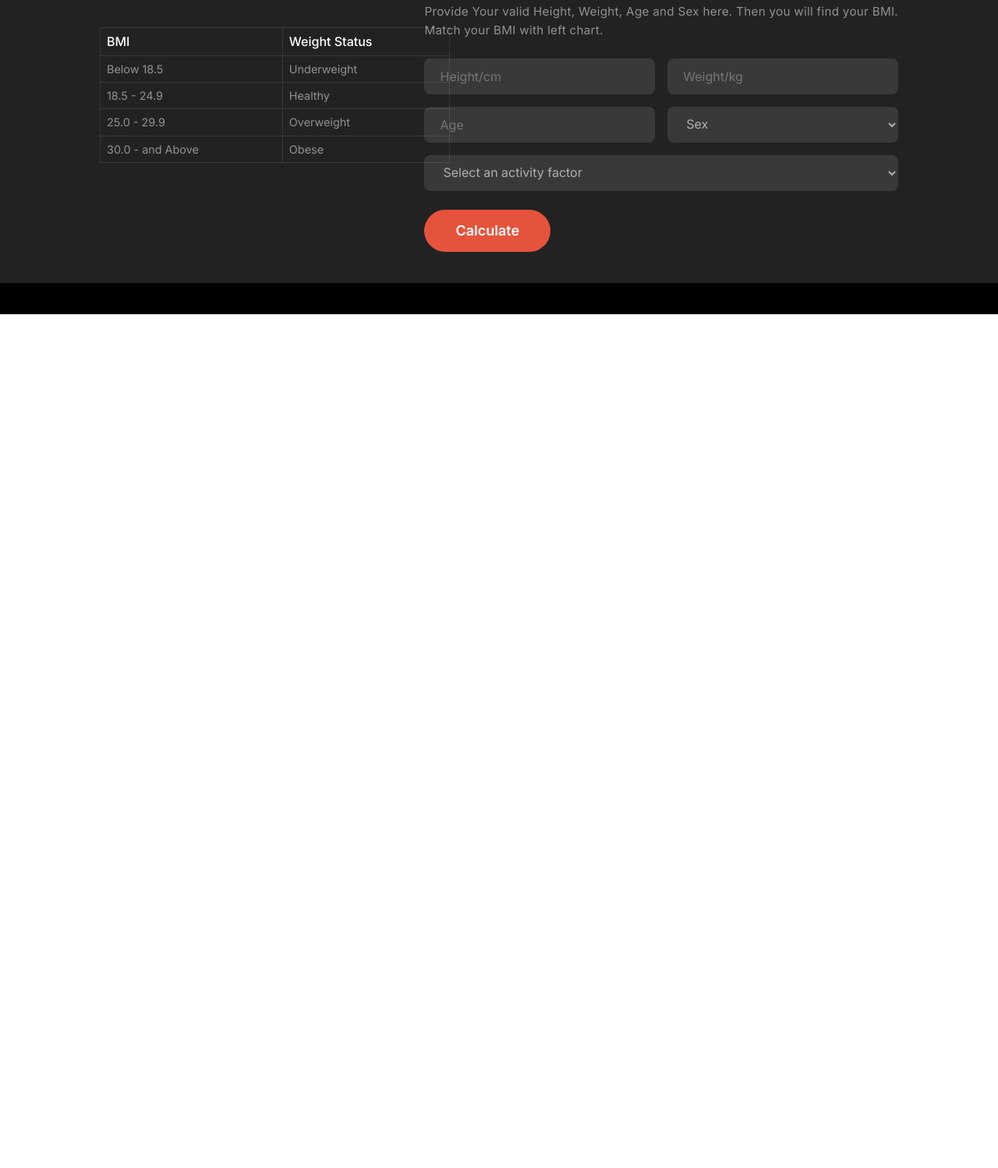
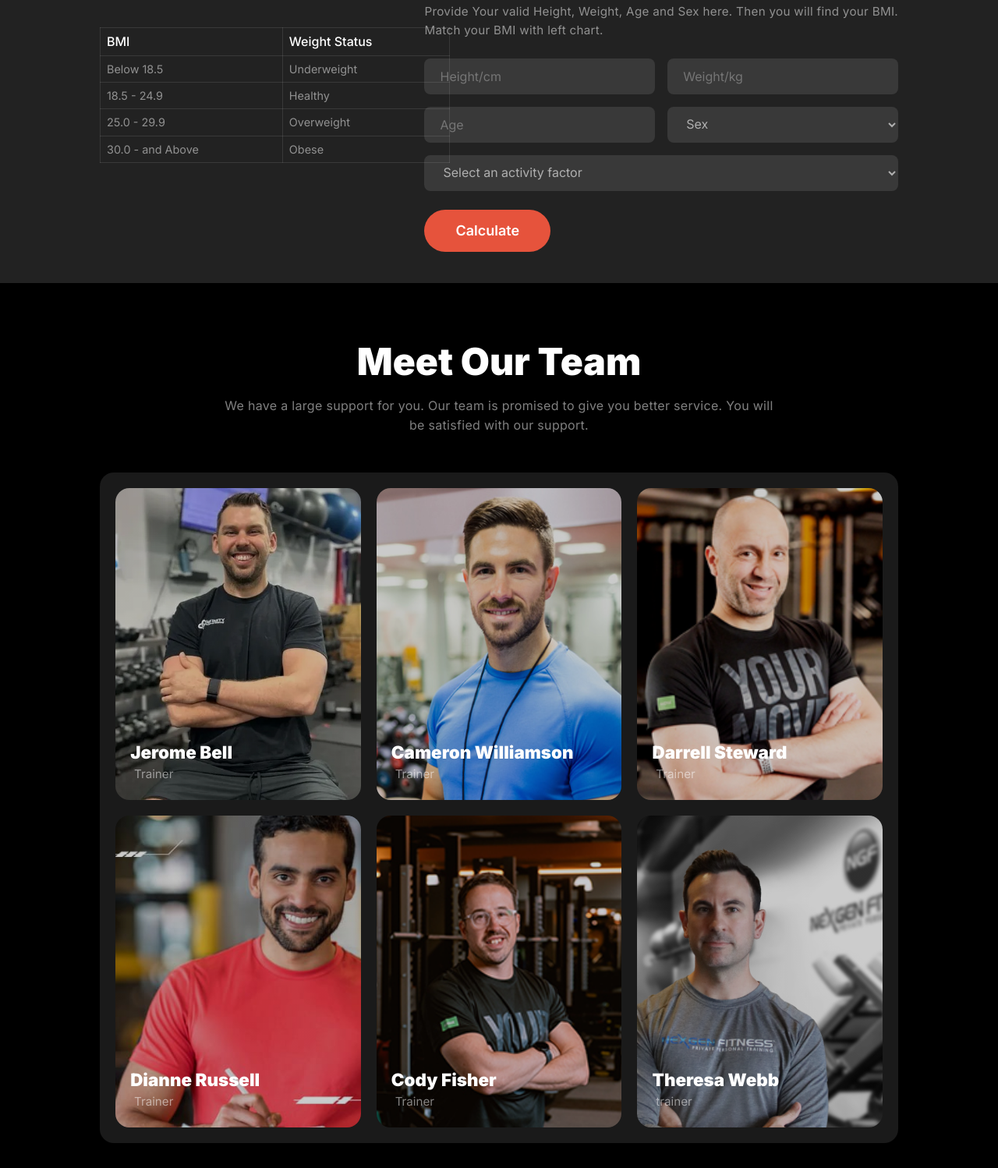
Before and after one commit to ad-monir2001/phero-assignment-2, a plain HTML site: page index.html in a window 1280 px wide. Shown: the part 1974-3472 px from the top of the page at 78% size. Before the commit the page ends 2377 px from the top, so only its background shows below. Drawn offline with Linux system fonts and the light colour scheme.

Commit message:
team section done

```diff
--- a/index.html
+++ b/index.html
@@ -53,7 +53,6 @@
     </header>
     <main>
         <!-- Change habit section start -->
-
         <section class="change__habits">
             <div class="container">
                 <h1>Change Your Habits</h1>
@@ -82,11 +81,9 @@
                 </div>
             </div>
         </section>
-
         <!-- Change habit section end -->
 
         <!-- Run extra mile section start -->
-
         <section class="run__extra">
             <div class="run__container">
                 <div class="run__texts">
@@ -97,7 +94,6 @@
                 <div class="image__container"><img src="images/run.jpg" alt=""></div>
             </div>
         </section>
-
         <!-- Run extra mile section end -->
 
         <!-- BMI Calculator section start here -->
@@ -165,6 +161,51 @@
             </div>
         </section>
         <!-- BMI Calculator section end here -->
+
+        <!-- Meet our team section start Here -->
+         <section id="meet__team">
+            <h1 class="team__heading">Meet Our Team</h1>
+            <p class="team__description">We have a large support for you. Our team is promised to give you better service. You will <br> be satisfied with our support.</p>
+            <div id="team__container">
+                <div class="bell team__member">
+                    <div class="team__text">
+                        <h2>Jerome Bell</h2>
+                        <p>Trainer</p>
+                    </div>
+                </div>
+                <div class="williamson team__member">
+                    <div class="team__text">
+                        <h2>Cameron Williamson</h2>
+                        <p>Trainer</p>
+                    </div>
+                </div>
+                <div class="steward team__member">
+                    <div class="team__text">
+                        <h2>Darrell Steward</h2>
+                        <p>Trainer</p>
+                    </div>
+                </div>
+                <div class="russell team__member">
+                    <div class="team__text">
+                        <h2>Dianne Russell</h2>
+                        <p>Trainer</p>
+                    </div>
+                </div>
+                <div class="cody team__member">
+                    <div class="team__text">
+                        <h2>Cody Fisher</h2>
+                        <p>Trainer</p>
+                    </div>
+                </div>
+                <div class="webb team__member">
+                    <div class="team__text">
+                        <h2>Theresa Webb</h2>
+                        <p>trainer</p>
+                    </div>
+                </div>
+            </div>
+         </section>
+        <!-- Meet our team section end Here -->
     </main>
     <footer></footer>
 </body>
--- a/style.css
+++ b/style.css
@@ -577,14 +577,15 @@ select {
 }
 
 option {
-  color: rgba(255, 255, 255, .6);
+  color: rgba(255, 255, 255, 0.6);
   background: #000;
 }
 
 #calculator__btn {
   border-radius: 42px;
   background: #e6533c;
-  padding: 16px 40px; color: #FFF;
+  padding: 16px 40px;
+  color: #fff;
   font-family: Inter;
   font-size: 18px;
   font-style: normal;
@@ -605,7 +606,7 @@ option {
   grid-column: span 2;
 }
 
-@media screen  and (max-width: 576px) {
+@media screen and (max-width: 576px) {
   .bmi__heading {
     font-size: 2rem;
     text-align: start;
@@ -627,3 +628,167 @@ option {
     width: 90%;
   }
 }
+
+/* ! style rule for meet our team section and media queries */
+
+#meet__team {
+  background: #000;
+  padding: 2rem 10%;
+}
+
+.team__heading {
+  color: #fff;
+  font-family: Inter;
+  font-size: 3rem;
+  font-style: normal;
+  font-weight: 900;
+  line-height: 120%;
+  text-align: center;
+}
+
+.team__description {
+  color: rgba(255, 255, 255, 0.5);
+  text-align: center;
+  font-family: Inter;
+  font-size: 1rem;
+  font-style: normal;
+  font-weight: 400;
+  line-height: 25px;
+  letter-spacing: 0.3px;
+  margin: 1rem 0 3rem;
+}
+
+#team__container {
+  display: grid;
+  grid-template-columns: repeat(3, 1fr);
+  grid-gap: 20px;
+  padding: 20px;
+  border-radius: 18px;
+  background: rgba(255, 255, 255, 0.1);
+}
+
+.team__member h2 {
+  color: #fff;
+  font-family: Inter;
+  font-size: 1.4rem;
+  font-style: normal;
+  font-weight: 900;
+  line-height: 120%; /* 24px */
+}
+
+.team__member p {
+  color: rgba(255, 255, 255, 0.5);
+  font-family: Inter;
+  font-size: 0.95rem;
+  font-style: normal;
+  font-weight: 400;
+  line-height: 120%;
+  margin: 0.3rem;
+}
+
+.team__member {
+  border-radius: 18px;
+  height: 400px;
+  display: flex;
+  align-items: end;
+  padding: 1.2rem;
+}
+
+.bell {
+  background: linear-gradient(
+      0deg,
+      rgba(0, 0, 0, 0.2) 0%,
+      rgba(0, 0, 0, 0.2) 100%
+    ),
+    url('images/trainer1.png') lightgray 50% / cover no-repeat;
+}
+
+.williamson {
+  background: linear-gradient(
+      0deg,
+      rgba(0, 0, 0, 0.2) 0%,
+      rgba(0, 0, 0, 0.2) 100%
+    ),
+    url('images/trainer2.png') lightgray 50% / cover no-repeat;
+}
+
+.steward {
+  background: linear-gradient(
+      0deg,
+      rgba(0, 0, 0, 0.2) 0%,
+      rgba(0, 0, 0, 0.2) 100%
+    ),
+    url('images/trainer3.png') lightgray 50% / cover no-repeat;
+}
+
+.russell {
+  background: linear-gradient(
+      0deg,
+      rgba(0, 0, 0, 0.2) 0%,
+      rgba(0, 0, 0, 0.2) 100%
+    ),
+    url('images/trainer4.png') lightgray 50% / cover no-repeat;
+}
+.cody {
+  background: linear-gradient(
+      0deg,
+      rgba(0, 0, 0, 0.2) 0%,
+      rgba(0, 0, 0, 0.2) 100%
+    ),
+    url('images/trainer5.png') lightgray 50% / cover no-repeat;
+}
+.webb {
+  background: linear-gradient(
+      0deg,
+      rgba(0, 0, 0, 0.2) 0%,
+      rgba(0, 0, 0, 0.2) 100%
+    ),
+    url('images/trainer6.png') lightgray 50% / cover no-repeat;
+}
+
+@media screen and (max-width: 576px) {
+  #meet__team {
+    padding: 1.5rem 5%;
+  }
+
+  .team__heading {
+    font-size: 2rem;
+  }
+
+  .team__description {
+    font-size: 0.9rem;
+    width: 360px;
+    margin: 1.5rem auto;
+  }
+
+  #team__container {
+    display: flex;
+    flex-direction: column;
+  }
+
+  .team__member {
+    margin-top: 1rem;
+    height: 400px;
+  }
+
+  .williamson {
+    order: 1;
+  }
+
+  .cody {
+    order: 2;
+  }
+
+  .steward {
+    order: 3;
+  }
+
+  .webb {
+    order: 4;
+  }
+
+  .bell,
+  .russell {
+    display: none;
+  }
+}
```
